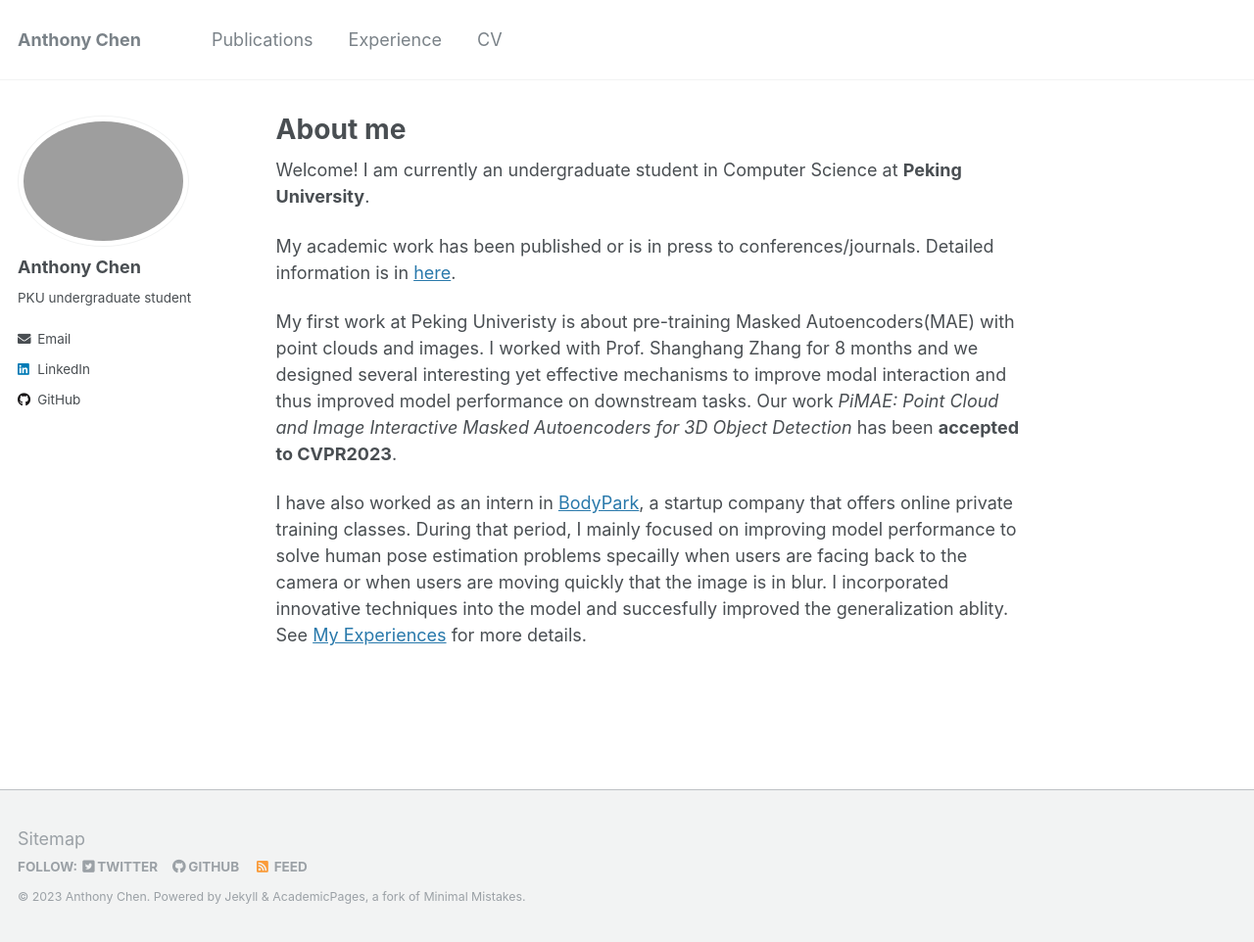
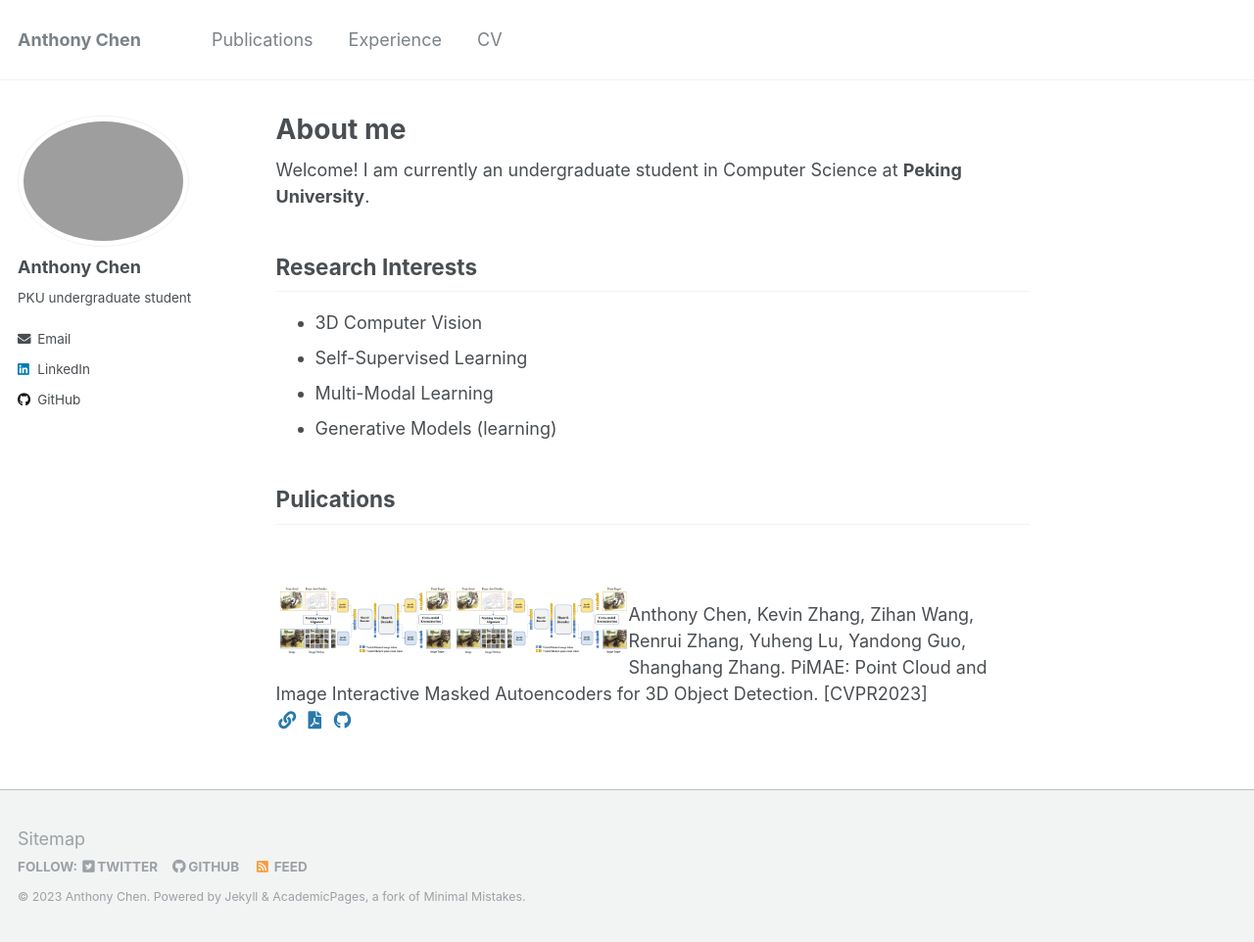
Before and after one commit to antonioo-c/antonioo-c.github.io, a Jekyll site: the page built from _pages/about.md, in a window 1280 px wide and 962 px high. Shown: the whole window at 98% size. Built offline with Jekyll 4.4.1, drawn with Linux system fonts in a browser that asks for light colours.

Commit message:
upload files

```diff
--- a/_includes/archive-single.html
+++ b/_includes/archive-single.html
@@ -24,6 +24,10 @@
           {% endif %}
           alt="">
       </div>
+    {% endif %}
+
+    {% if post.image %}
+    <img align='left' src="{{ post.image }}" alt="pipeline" width="180" style="padding: 0px 10px 10px px" />
     {% endif %}
 
     <h2 class="archive__item-title" itemprop="headline">
--- a/_pages/about.md
+++ b/_pages/about.md
@@ -10,8 +10,20 @@
 
 Welcome! I am currently an undergraduate student in Computer Science at <b>Peking University</b>.
 
-My academic work has been published or is in press to conferences/journals. Detailed information is in [here](publications).
+## Research Interests
 
-My first work at Peking Univeristy is about pre-training Masked Autoencoders(MAE) with point clouds and images. I worked with Prof. Shanghang Zhang for 8 months and we designed several interesting yet effective mechanisms to improve modal interaction and thus improved model performance on downstream tasks. Our work <i>PiMAE: Point Cloud and Image Interactive Masked Autoencoders for 3D Object Detection</i> has been <strong>accepted to CVPR2023</strong>.
+- 3D Computer Vision
+- Self-Supervised Learning
+- Multi-Modal Learning
+- Generative Models (learning)
 
-I have also worked as an intern in [BodyPark](http://www.bodypark.cn/home), a startup company that offers online private training classes. During that period, I mainly focused on improving model performance to solve human pose estimation problems specailly when users are facing back to the camera or when users are moving quickly that the image is in blur. I incorporated innovative techniques into the model and succesfully improved the generalization ablity. See [My Experiences](experience) for more details.
+## Pulications
+<br>
+
+<img align='left' src="../images/research/pimae_pipeline.png" alt="pipeline" width="180" style="padding: 0px 10px 10px px"/>
+
+
+{% include base_path %}
+{% for post in site.publications reversed %}
+  {% include archive-single.html %}
+{% endfor %}
```
Also changed, not shown: _publications/2022-PiMAE.md (+1 -0 lines), images/research/Agreement-Strength.png (deleted), images/research/ecdf.png (deleted), images/research/epr.png (deleted), images/research/gp-bma.png (deleted), images/research/map.png (deleted), images/research/pimae_pipeline.png (added), images/research/spatial_weighting.png (deleted), images/research/ternary.png (deleted), 1 other file.
